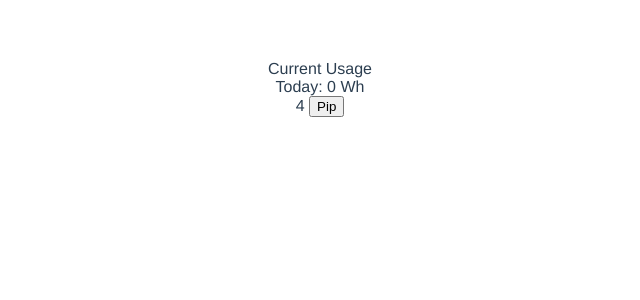
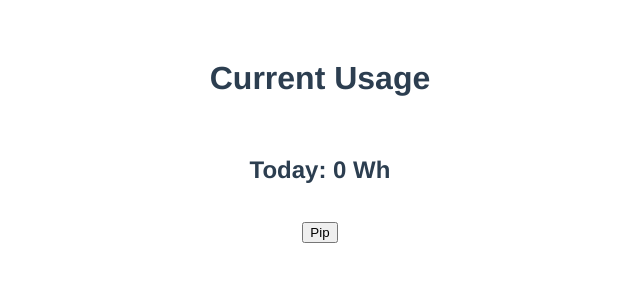
Before and after one commit to simonjpartridge/MeterReader, a Vue app in the folder frontend/: page / in a window 1280 px wide. Shown: the top 300 px of the page, without its empty margins (320-960 px from the left). Built offline with nearby package versions, Linux system fonts and the light colour scheme; no server answers.

Commit message:
updated reader to use async requests, updated frontend text sizes

```diff
--- a/frontend/src/App.vue
+++ b/frontend/src/App.vue
@@ -1,10 +1,9 @@
 <template>
   <div id="app">
-    Current Usage {{display_instant}}
+    <h1>Current Usage {{display_instant}}</h1>
     <br>
-    Today: {{display_today}}
+    <h2>Today: {{display_today}}</h2>
     <br>
-    {{test}}
 
     <button v-on:click="pip()">Pip</button>
   </div>
@@ -29,7 +28,6 @@ export default {
       powers : null,
       loading: true,
       energy_today: 0,
-      test: 4
     }
   },
   created() {
```
Also changed, not shown: 4 other files (tests, documents, lock files or other folders).
